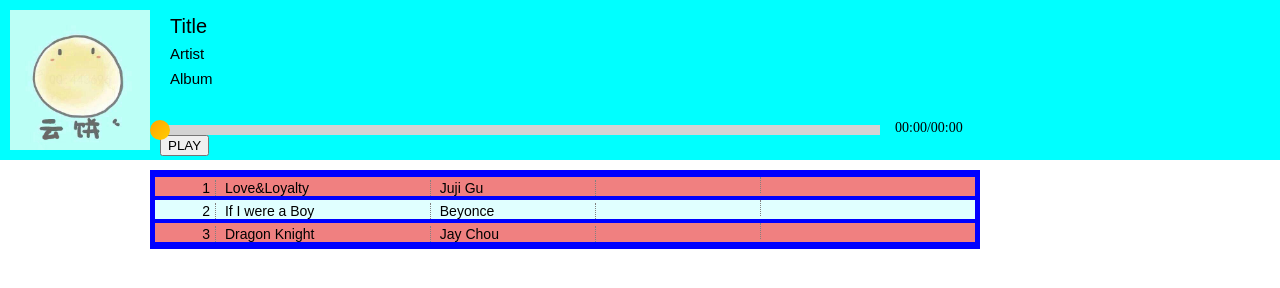
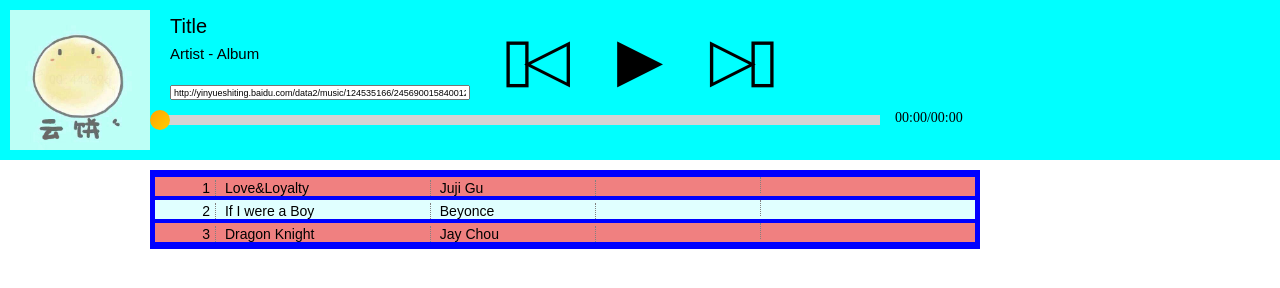
Before and after one commit to LUOsmallblack/mmd, a browser extension: page player.html in a window 1280 px wide. Drawn offline with Linux system fonts and the light colour scheme.

Commit message:
relocation the control-button and add uri input

```diff
--- a/player.css
+++ b/player.css
@@ -13,35 +13,46 @@ body {
   border-bottom: 10px solid white;
 }
 
-.ctrl-panel .cover {
+.musicinfo-cover {
   margin: 10px;
   height: 140px;
   width: 140px;
   float: left;
 }
 
-.ctrl-panel .cover img {
+.musicinfo-cover img {
   height: 100%;
   width: 100%;
 }
 
-.ctrl-panel .info {
+.musicinfo {
   margin: 10px 10px 0px 160px;
 }
 
-.ctrl-panel .info .title,.artist,.album {
+.musicinfo-title {
+  padding: 5px 10px 5px 10px;
+  height: 20px;
+  font-size: 20px;
+}
+
+.musicinfo-artist {
   padding: 5px 10px 5px 10px;
   height: 15px;
   font-size: 15px;
 }
 
-.ctrl-panel .info .title {
-  height: 20px;
-  font-size: 20px;
+.musicinfo-uri {
+  margin: 20px 300px 5px 10px;
+  min-width: 300px;
+  height: 15px;
+  font-size: 9px;
+  display: inline-block;
+  z-index: 10050;
+  position: relative;
 }
 
 .progress {
-  margin: 35px 290px 0 0;
+  margin: 10px 290px 0 0;
   height: 10px;
   position: relative;
 }
@@ -87,6 +98,34 @@ body {
   padding: 0 5px;
   font-family: number;
   font-size: 14px;
+}
+
+.control {
+  top: 0;
+  left: 0;
+  position: absolute;
+  width: 100%;
+  text-align: center;
+}
+
+.control-center {
+  margin: 15px auto;
+  display: inline-block;
+}
+
+.control-center button {
+  width: 80px;
+  height: 80px;
+  margin: 5px 10px;
+  display: inline-block;
+  font-size: 60px;
+  overflow: hidden;
+  letter-spacing: -10px;
+  text-align: center;
+  line-height: 0px;
+  padding: 0 10px 0 0;
+  border: 0px;
+  background: transparent;
 }
 
 .list-panel {
--- a/player.html
+++ b/player.html
@@ -7,13 +7,13 @@
 </head>
 <body ng-app="ngAppPlayer" data-ng-controller="MusicListController" ng-csp class="ng-scope">
   <div class="ctrl-panel">
-    <span class="cover">
+    <span class="musicinfo-cover">
       <img src="icon.png">
     </span>
-    <div class="info" class="ng-scope">
-      <div class="title">{{ current.title }}</div>
-      <div class="artist">{{ current.artist }}</div>
-      <div class="album">{{ current.album }}</div>
+    <div class="musicinfo" class="ng-scope">
+      <div class="musicinfo-title">{{ current.title }}</div>
+      <div class="musicinfo-artist">{{ current.artist }} - {{ current.album }}</div>
+      <input class="musicinfo-uri" ng-model="current.uri">
       <div class="progress">
         <span class="progress-time">{{ current.time }}/{{ current.duration }}</span>
         <div class="progress-bar">
@@ -23,9 +23,13 @@
         </div>
       </div>
     </div>
-    <div ng-init="current.playing=false">
-      <button class="btn-play" ng-click="ctrl.play()" ng-if="!current.playing">PLAY</button>
-      <button class="btn-pause" ng-click="ctrl.pause()" ng-if="current.playing">PAUSE</button>
+    <div class="control">
+      <div class="control-center" ng-init="current.playing=false">
+        <button class="btnctrl-prev" ng-click="ctrl.prev()">&#x25af;&#x25c1;</button>
+        <button class="btnctrl-play" ng-click="ctrl.play()" ng-if="!current.playing">&#x25b6;</button>
+        <button class="btnctrl-pause" ng-click="ctrl.pause()" ng-if="current.playing">&#x25ae; &#x25ae;</button>
+        <button class="btnctrl-next" ng-click="ctrl.next()">&#x25b7;&#x25af;</button>
+      </div>
     </div>
   </div>
   <div class="list-panel">
--- a/player.js
+++ b/player.js
@@ -46,8 +46,10 @@ angular.module("ngAppPlayer", [])
     pause: function() { $scope.audio.pause(); },
   }
 
-  //$scope.$watch('audio.currentTime', function(val) {$scope.current.rawtime = val;})
-  //$scope.$watch('audio.duration', function(val) {$scope.current.rawduration = val;})
+  $scope.audio.addEventListener("loadstart", function(){
+    $scope.current.uri = this.currentSrc;
+    $scope.$apply();
+  })
   $scope.audio.addEventListener("timeupdate", function() {
     $scope.current.rawtime = this.currentTime;
     $scope.current.rawduration = this.duration;
```
